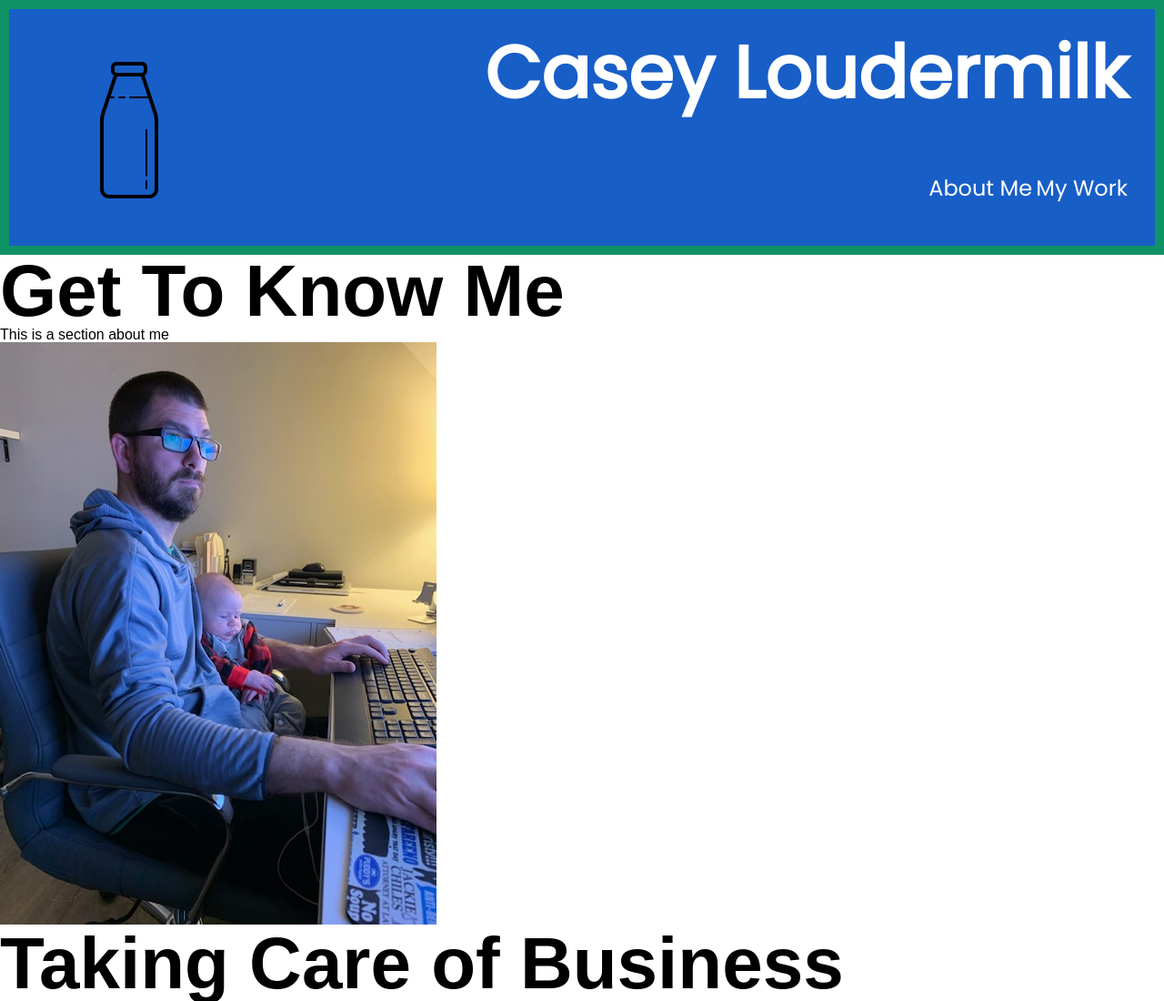
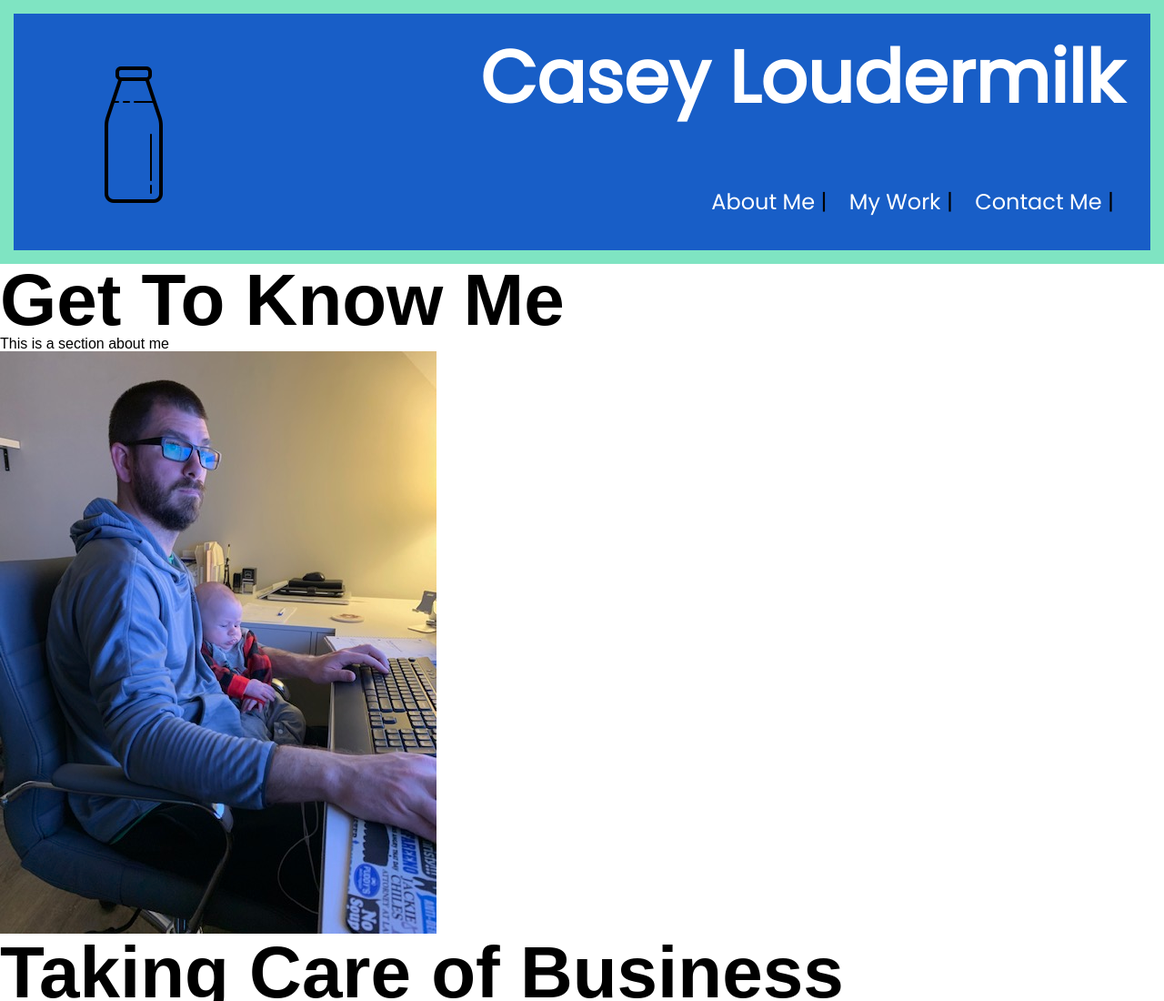
Before and after one commit to cloud3118/homework2-advcss, a plain HTML site: page index.html in a window 1280 px wide. Shown: the top 1100 px of the page at 91% size. Drawn offline with Linux system fonts and the light colour scheme.

Commit message:
final header styling

```diff
--- a/Assets/style.css
+++ b/Assets/style.css
@@ -3,7 +3,7 @@
 
 Header {
     padding: 30px;
-    border: rgb(14, 146, 102) 10px solid;
+    border: rgb(127, 228, 194) 15px solid;
     font-family: 'Poppins', sans-serif;
     background-color: rgb(24, 94, 199);
     color: white;
@@ -27,4 +27,13 @@ nav {
 nav ul li {
     display: inline-block;
     font-size: 1.5em;
+
 }
+
+.navbaritem {
+    padding: 10px;
+}
+
+.dividerbar {
+    color: black
+}
--- a/index.html
+++ b/index.html
@@ -18,8 +18,9 @@
           <h1>Casey Loudermilk</h1>
           <nav class="navbar">
             <ul class="navbar_list">
-              <li class="navbaritem"><a href="#mystory" class="navbarlink"></a>About Me</li>
-              <li class="navbaritem"><a href="#mywork" class="navbarlink"></a>My Work</li>
+              <li class="navbaritem"><a href="#mystory" class="navbarlink"></a>About Me <span class="dividerbar">|</span></li>
+              <li class="navbaritem"><a href="#mywork" class="navbarlink"></a>My Work <span class="dividerbar">|</span></li>
+              <li class="navbaritem"><a href="contactme" class="navbarlink"></a>Contact Me <span class="dividerbar">|</span></li>
             </ul>
           </nav>
         </Header>
@@ -64,7 +65,7 @@
 
         <!-- Footer - Contact info -->
 
-        <footer>
+        <footer id=contactme>
           <h3 class="footerheader">Email</h3>
           <a href="mailto:cloud3118@gmail.com" class="footer-link">cloud3118@gmail.com</a>
           <ul class="contactinfo">
```
